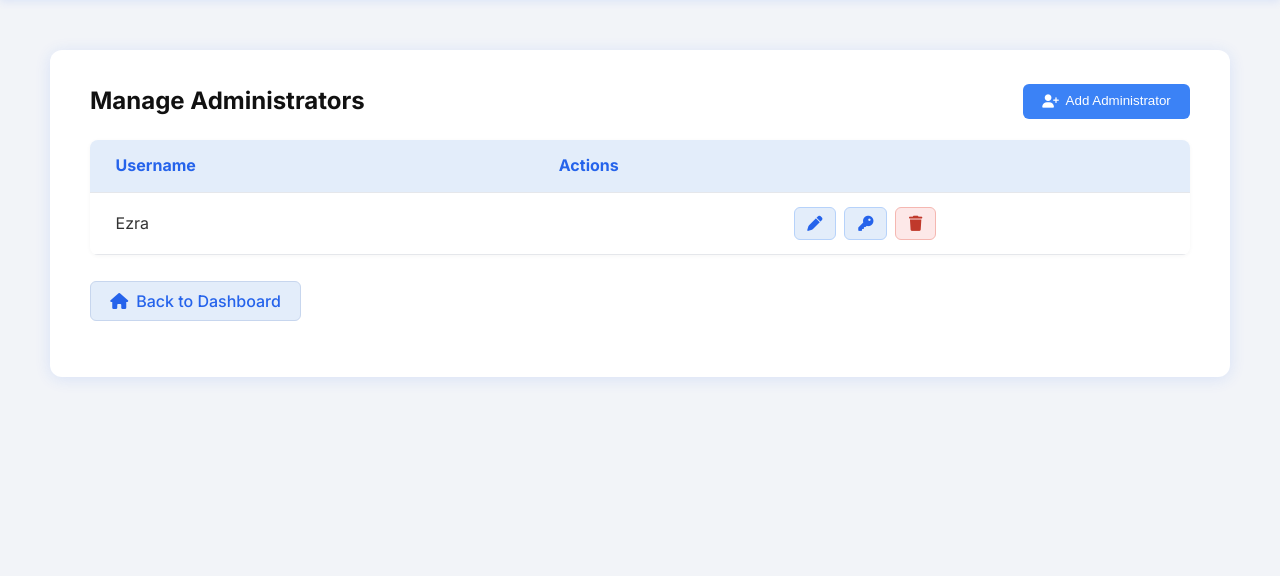
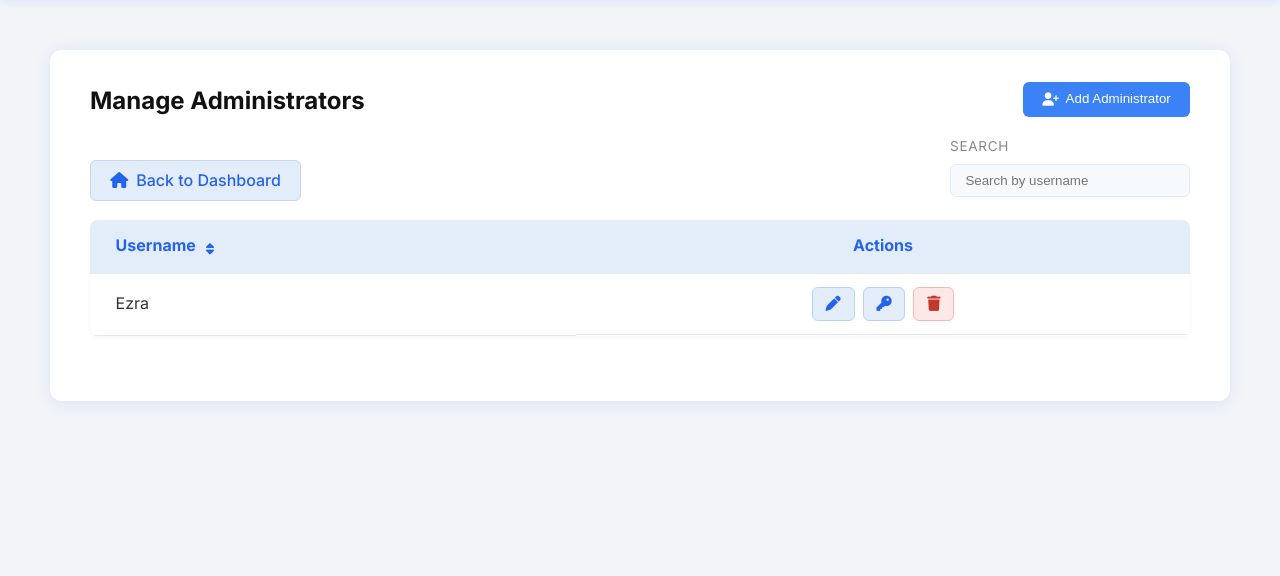
Before and after one commit to ezradevs/swe-project, a Flask app: page /edit_admin/1 in a window 1280 px wide. Shown: the part 64-640 px from the top of the page. Run offline with Flask 3, Linux system fonts and the light colour scheme; a user stored in the database is signed in; data comes from the database, SQL or seed files in the repository; both versions use the stored data as it was after the commit.

Commit message:
Updated administrator management page

```diff
--- a/app.py
+++ b/app.py
@@ -435,9 +435,14 @@ def add_member():
 def delete_member(member_id):
     # Delete a club member.
     with get_db_connection() as conn:
-        conn.execute('DELETE FROM members WHERE id = ?', (member_id,))
-        conn.commit()
-    flash('Member deleted', 'success')
+        try:
+            conn.execute('DELETE FROM members WHERE id = ?', (member_id,))
+            conn.commit()
+            flash('Member deleted', 'success')
+        except sqlite3.IntegrityError:
+            conn.rollback()
+            flash('Cannot delete member while they are assigned to tournaments. Remove them from fixtures first.',
+                  'danger')
     return redirect(url_for('manage_members'))
 
 @app.route('/reports')
--- a/static/css/style.css
+++ b/static/css/style.css
@@ -1085,6 +1085,23 @@ h2 {
     margin: 0;
 }
 
+.admin-header {
+    align-items: flex-start;
+    margin-bottom: -2.3rem;
+}
+
+.admin-header h2 {
+    margin-bottom: 0.4rem;
+}
+
+.admin-controls {
+    margin-bottom: 1rem;
+}
+
+.admin-back-btn {
+    margin-bottom: 1rem;
+}
+
 .members-header-actions {
     margin-left: auto;
     display: inline-flex;
@@ -1093,6 +1110,37 @@ h2 {
     align-items: center;
 }
 
+.admin-header-actions {
+    flex-direction: column;
+    align-items: flex-end;
+    gap: 1rem;
+}
+
+.admin-header-actions .members-filters {
+    justify-content: flex-end;
+}
+
+#adminSearch {
+    min-width: 240px;
+}
+
+.members-table thead th:nth-child(2) {
+    text-align: center;
+}
+
+.admin-header-actions {
+    align-items: flex-end;
+    flex-direction: column;
+    gap: 1.2rem;
+}
+
+.members-header-buttons {
+    display: inline-flex;
+    gap: 0.8rem;
+    flex-wrap: wrap;
+    justify-content: flex-end;
+}
+
 .members-controls {
     display: flex;
     flex-wrap: wrap;
@@ -1116,6 +1164,10 @@ h2 {
     display: flex;
     flex-direction: column;
     gap: 0.4rem;
+}
+
+.admin-filters {
+    justify-content: flex-end;
 }
 
 .filter-label {
@@ -1136,6 +1188,10 @@ h2 {
 
 #memberSearch {
     min-width: 260px;
+}
+
+#adminSearch {
+    min-width: 240px;
 }
 
 .filter-group input:focus {
--- /dev/null
+++ b/static/js/manageAdminsEnhancements.js
@@ -0,0 +1,56 @@
+const initAdminTableEnhancements = () => {
+  const table = document.getElementById('adminsTable');
+  const searchInput = document.getElementById('adminSearch');
+  if (!table) return;
+
+  const rows = Array.from(table.querySelectorAll('tbody tr'));
+  const usernameHeader = table.querySelector('th[data-sort-key="username"]');
+
+  const filterRows = () => {
+    const query = (searchInput?.value || '').trim().toLowerCase();
+    rows.forEach((row) => {
+      const username = (row.dataset.adminUsername || '').toLowerCase();
+      row.style.display = !query || username.includes(query) ? '' : 'none';
+    });
+  };
+
+  const sortRows = (direction = 'asc') => {
+    const multiplier = direction === 'asc' ? 1 : -1;
+    const sorted = [...rows].sort((a, b) => {
+      const aName = (a.dataset.adminUsername || '').toLowerCase();
+      const bName = (b.dataset.adminUsername || '').toLowerCase();
+      if (aName > bName) return 1 * multiplier;
+      if (aName < bName) return -1 * multiplier;
+      return 0;
+    });
+    const tbody = table.querySelector('tbody');
+    sorted.forEach((row) => tbody.appendChild(row));
+  };
+
+  let currentDirection = 'asc';
+
+  if (usernameHeader) {
+    usernameHeader.addEventListener('click', () => {
+      currentDirection = currentDirection === 'asc' ? 'desc' : 'asc';
+      sortRows(currentDirection);
+      usernameHeader.classList.toggle('sort-asc', currentDirection === 'asc');
+      usernameHeader.classList.toggle('sort-desc', currentDirection === 'desc');
+    });
+    // initial sort indicator
+    usernameHeader.classList.add('sort-asc');
+  }
+
+  if (searchInput) {
+    searchInput.addEventListener('input', filterRows);
+  }
+
+  // initial setup
+  sortRows(currentDirection);
+  filterRows();
+};
+
+if (document.readyState === 'loading') {
+  document.addEventListener('DOMContentLoaded', initAdminTableEnhancements);
+} else {
+  initAdminTableEnhancements();
+}
--- a/templates/base.html
+++ b/templates/base.html
@@ -66,6 +66,7 @@
         {% endwith %}
         {% block content %}{% endblock %}
     </main>
+    {% block scripts %}{% endblock %}
     <!-- Persistent footer for admin-only notice -->
     <footer class="site-footer">
         <div class="footer-content">
--- a/templates/manage-admins.html
+++ b/templates/manage-admins.html
@@ -7,23 +7,38 @@
     - Navigation back to dashboard.
 -->
 <div class="main-container">
-    <div class="members-header">
-        <h2>Manage Administrators</h2>
-        <button class="btn-primary ml-auto" id="addAdminBtn" type="button">
-            <i class="fa-solid fa-user-plus mr-05em"></i>Add Administrator
-        </button>
+    <div class="members-header admin-header">
+        <h2 class="manage-admins-title">Manage Administrators</h2>
+        <div class="members-header-actions admin-header-actions">
+            <div class="members-header-buttons">
+                <button class="btn-primary" id="addAdminBtn" type="button">
+                    <i class="fa-solid fa-user-plus mr-05em"></i>Add Administrator
+                </button>
+            </div>
+            <div class="members-filters admin-filters">
+                <div class="filter-group">
+                    <label for="adminSearch" class="filter-label">Search</label>
+                    <input type="search" id="adminSearch" placeholder="Search by username">
+                </div>
+            </div>
+        </div>
     </div>
-    <table class="tournament-table members-table">
+    <div class="members-controls admin-controls">
+        <a href="{{ url_for('index') }}" class="btn-secondary">
+            <i class="fa-solid fa-house mr-05em"></i>Back to Dashboard
+        </a>
+    </div>
+    <table class="tournament-table members-table" id="adminsTable">
         <thead>
             <tr>
-                <th>Username</th>
+                <th data-sort-key="username">Username <i class="fa-solid fa-sort sort-indicator"></i></th>
                 <th>Actions</th>
             </tr>
         </thead>
         <tbody>
             {% for admin in admins %}
-            <tr>
-                <td>{{ admin.username }}</td>
+            <tr data-admin-username="{{ admin.username }}" data-admin-id="{{ admin.id }}">
+                <td class="cell-admin-name">{{ admin.username }}</td>
                 <td class="admin-actions">
                     <button class="btn-table btn-edit btn-edit-admin" data-admin-id="{{ admin.id }}"
                         data-admin-username="{{ admin.username }}"><i class="fa-solid fa-pen"></i></button>
@@ -39,8 +54,6 @@
         </tbody>
     </table>
     <br>
-    <a href="{{ url_for('index') }}" class="btn-secondary mb-1em"><i class="fa-solid fa-house mr-05em"></i>Back to
-        Dashboard</a>
 </div>
 <!-- Edit Admin Modal -->
 <div id="editAdminModal" class="modal d-none">
@@ -127,9 +140,11 @@
         </form>
     </div>
 </div>
-<!-- Scripts for modal and password validation logic -->
+{% block scripts %}
 <script src="{{ url_for('static', filename='js/manageAdminsModal.js') }}"></script>
 <script src="{{ url_for('static', filename='js/livePasswordAdmin.js') }}"></script>
 <script src="{{ url_for('static', filename='js/livePasswordAddAdmin.js') }}"></script>
 <script src="{{ url_for('static', filename='js/autoAdminPasswordModal.js') }}"></script>
+<script src="{{ url_for('static', filename='js/manageAdminsEnhancements.js') }}"></script>
 {% endblock %}
+{% endblock %}
```
Also changed, not shown: static/js/addMemberModal.js (+57 -37 lines), static/js/manageMembersEnhancements.js (added, +113 -0 lines), data/main.db.
